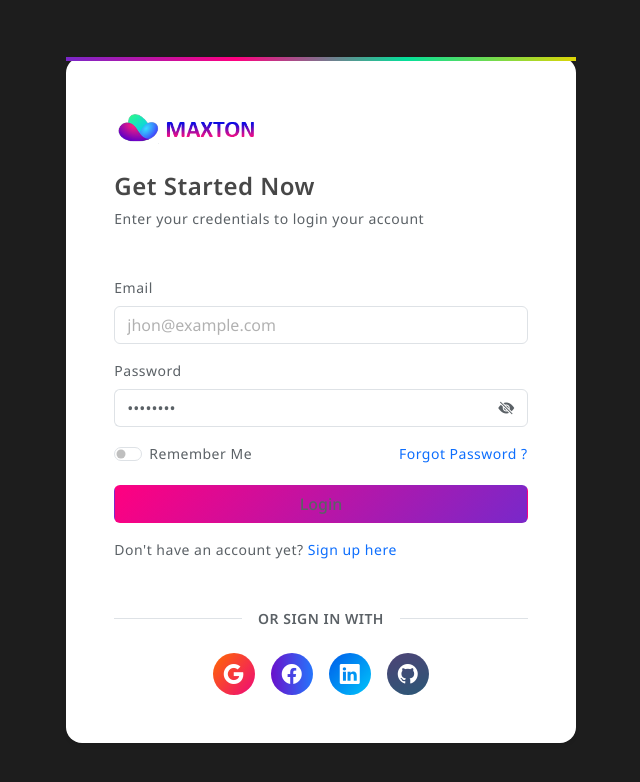
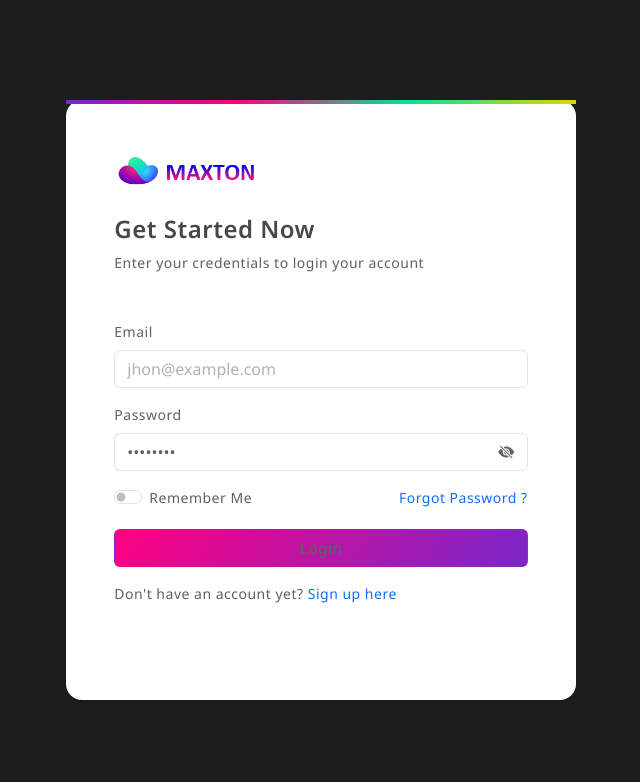
Before and after one commit to abhibs/distributor, a Laravel app: page / in a window 1280 px wide. Shown: the top 782 px of the page, without its empty margins (319-959 px from the left). Run offline with Laravel 9, Linux system fonts and the light colour scheme; style sheets or scripts are compiled from the project's sources.

Commit message:
Removed social icon from login page and Register page

```diff
--- a/resources/views/user/login.blade.php
+++ b/resources/views/user/login.blade.php
@@ -85,30 +85,6 @@
                                 </form>
                             </div>
 
-                            <div class="separator section-padding">
-                                <div class="line"></div>
-                                <p class="mb-0 fw-bold">OR SIGN IN WITH</p>
-                                <div class="line"></div>
-                            </div>
-
-                            <div class="d-flex gap-3 justify-content-center mt-4">
-                                <a href="javascript:;"
-                                    class="wh-42 d-flex align-items-center justify-content-center rounded-circle bg-grd-danger">
-                                    <i class="bi bi-google fs-5 text-white"></i>
-                                </a>
-                                <a href="javascript:;"
-                                    class="wh-42 d-flex align-items-center justify-content-center rounded-circle bg-grd-deep-blue">
-                                    <i class="bi bi-facebook fs-5 text-white"></i>
-                                </a>
-                                <a href="javascript:;"
-                                    class="wh-42 d-flex align-items-center justify-content-center rounded-circle bg-grd-info">
-                                    <i class="bi bi-linkedin fs-5 text-white"></i>
-                                </a>
-                                <a href="javascript:;"
-                                    class="wh-42 d-flex align-items-center justify-content-center rounded-circle bg-grd-royal">
-                                    <i class="bi bi-github fs-5 text-white"></i>
-                                </a>
-                            </div>
 
                         </div>
                     </div>
```
Also changed, not shown: resources/views/user/register.blade.php (+0 -23 lines).
